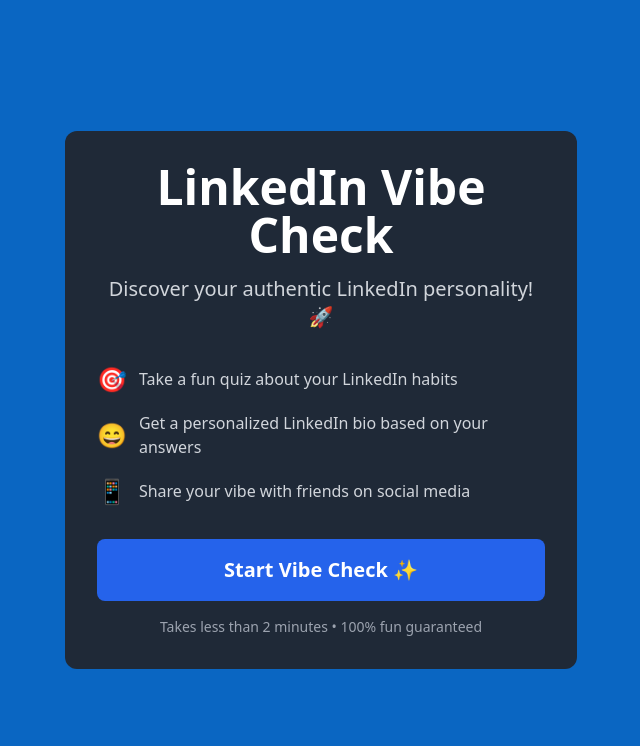
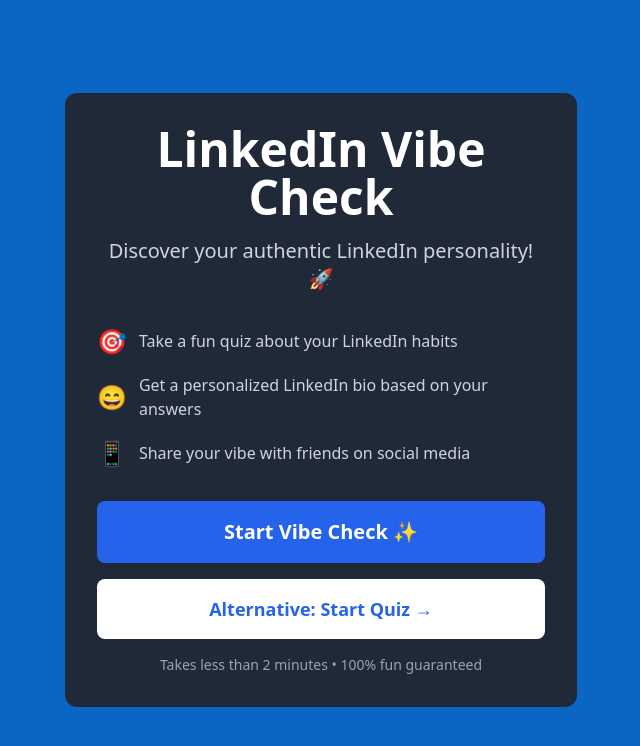
Before and after one commit to Mahendrakumar19/linkedin-vibe-check, a React (Vite) app: page / in a window 1280 px wide. Shown: the top 746 px of the page, without its empty margins (319-959 px from the left). Built offline with nearby package versions, Linux system fonts and the light colour scheme.

Commit message:
Fix Vercel deployment routing - add error handling and alternative navigation

```diff
--- a/src/components/Dashboard.jsx
+++ b/src/components/Dashboard.jsx
@@ -1,10 +1,17 @@
-import { useNavigate } from 'react-router-dom'
+import { useNavigate, Link } from 'react-router-dom'
 
 export default function Dashboard() {
   const navigate = useNavigate()
 
   function startQuiz() {
-    navigate('/quiz')
+    try {
+      console.log('Starting quiz navigation...')
+      navigate('/quiz')
+    } catch (error) {
+      console.error('Navigation error:', error)
+      // Fallback to window.location if navigate fails
+      window.location.href = '/quiz'
+    }
   }
 
   return (
@@ -39,6 +46,14 @@
           Start Vibe Check ✨
         </button>
 
+        {/* Backup Link in case button navigation fails */}
+        <Link
+          to="/quiz"
+          className="block w-full px-8 py-4 mt-4 text-lg font-bold text-center text-blue-600 transition-all duration-300 transform bg-white rounded-lg hover:bg-gray-100 hover:scale-105 active:scale-95"
+        >
+          Alternative: Start Quiz →
+        </Link>
+
         <p className="mt-4 text-sm text-gray-400">
           Takes less than 2 minutes • 100% fun guaranteed
         </p>
```
Also changed, not shown: vercel.json, 1 other file (tests, documents, lock files or other folders).
